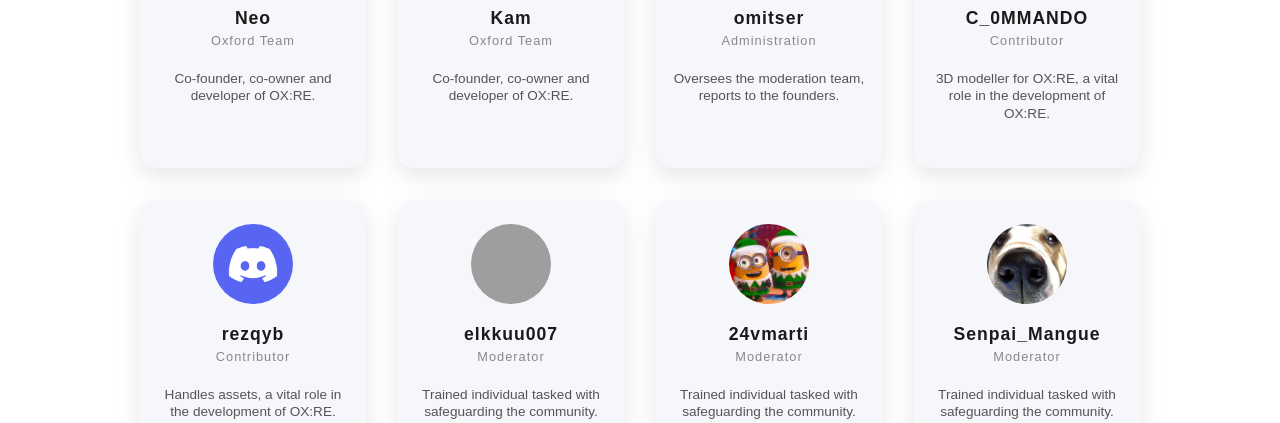
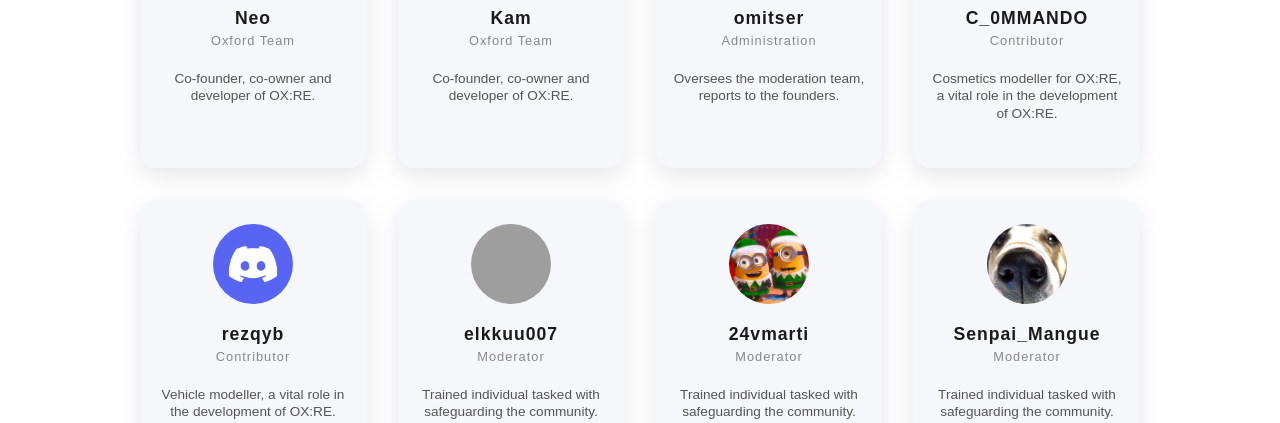
Before and after one commit to 0a4yan0/0a4yan0.github.io, a plain HTML site: page teams.html in a window 1280 px wide. Shown: the part 377-800 px from the top of the page. Drawn offline with nearby package versions, Linux system fonts and the light colour scheme; grey boxes are pictures that could not be loaded.

Commit message:
Update teams.html

```diff
--- a/teams.html
+++ b/teams.html
@@ -232,13 +232,13 @@
       <img src="C_ommando.png" alt="C_ommando">
       <h3>C_0MMANDO</h3>
       <span class="role">Contributor</span>
-      <p>3D modeller for OX:RE, a vital role in the development of OX:RE.</p>
+      <p>Cosmetics modeller for OX:RE, a vital role in the development of OX:RE.</p>
     </div>
     <div class="team-card">
       <img src="Rezqyb.png" alt="Rezqyb">
       <h3>rezqyb</h3>
       <span class="role">Contributor</span>
-      <p>Handles assets, a vital role in the development of OX:RE.</p>
+      <p>Vehicle modeller, a vital role in the development of OX:RE.</p>
     </div>
 
     <!-- Mods -->
```
